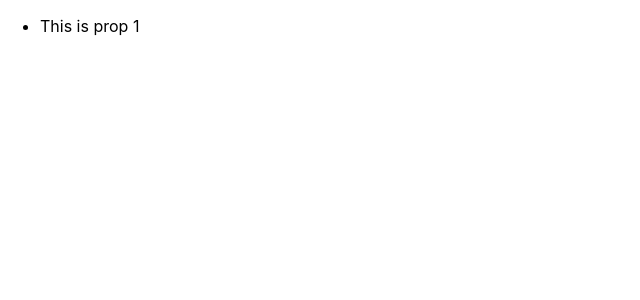
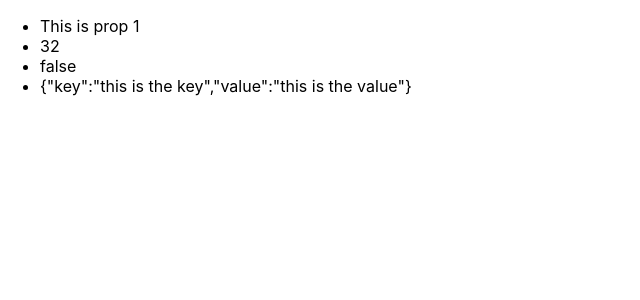
Before and after one commit to teresacho135/questions-1, a React (Create React App) app: page / in a window 1280 px wide. Shown: the top 300 px of the page, without its empty margins (0-640 px from the left). Built offline with nearby package versions, Linux system fonts and the light colour scheme.

Commit message:
displays all four props on the page

```diff
--- a/src/components/stateless-components.js
+++ b/src/components/stateless-components.js
@@ -4,6 +4,9 @@ export default function StatelessComponent(props) {
     return (
         <ul>
             <li>{ props.props_1 }</li>
+            <li>{ props.props_2 }</li>
+            <li>{ props.props_3 }</li>
+            <li>{ JSON.stringify(props.props_4) }</li>
         </ul>
     )
 }
```
